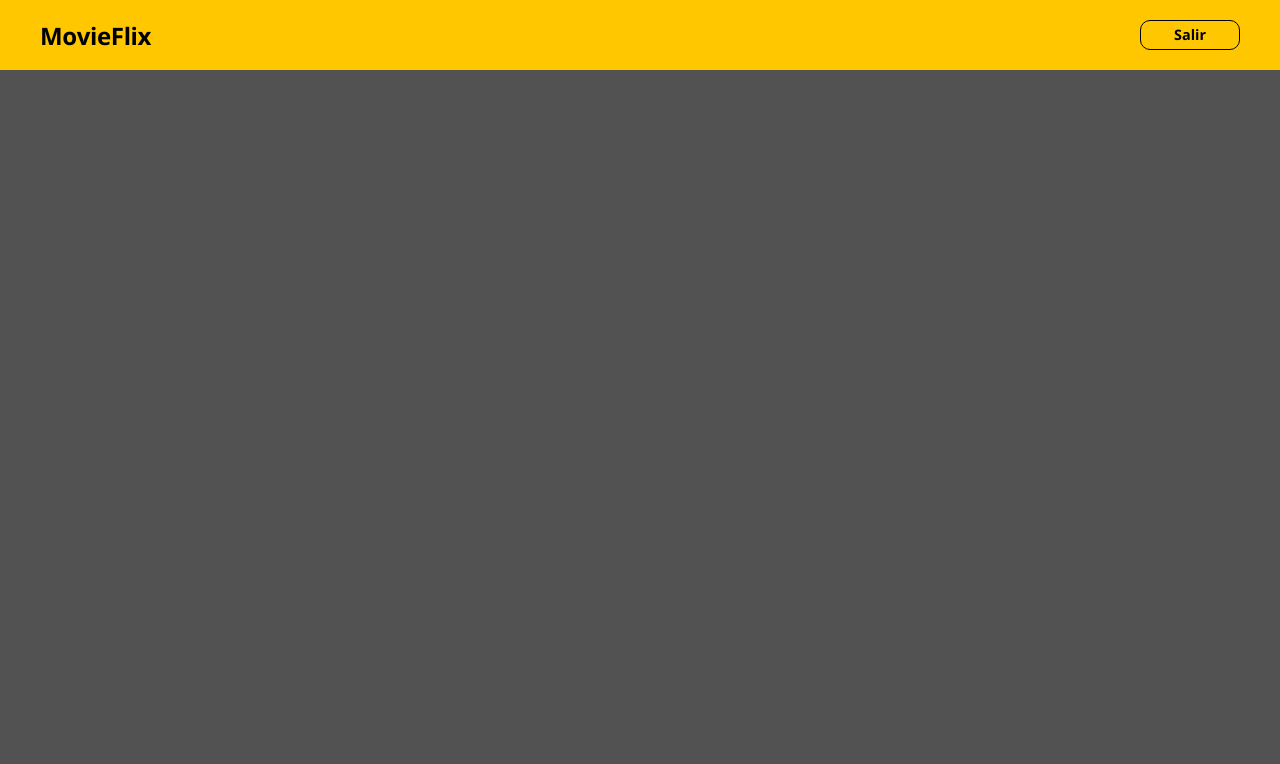
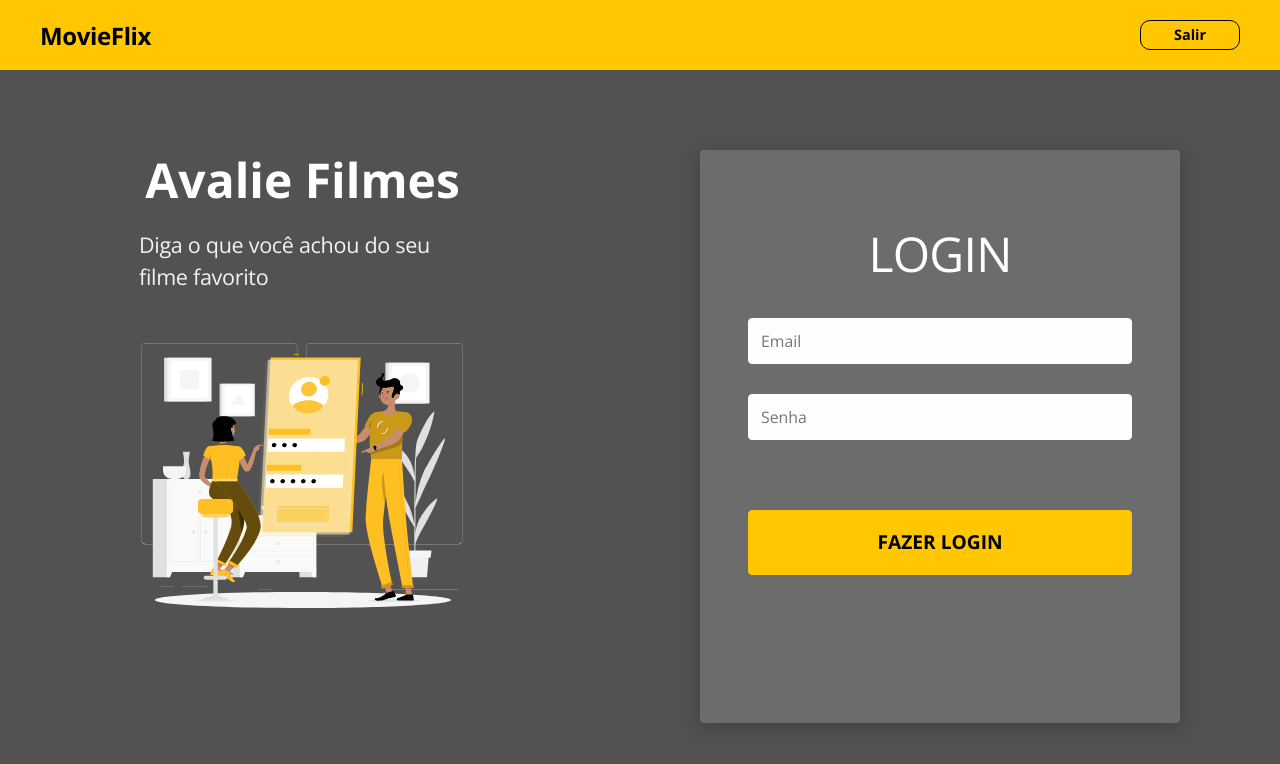
Before and after one commit to niltonsjr/movieflix, a React (Create React App) app in the folder frontend/: page /auth/login in a window 1280 px wide. Shown: the top 764 px of the page. Built offline with nearby package versions, Linux system fonts and the light colour scheme.

Commit message:
adding paths for auth page and login card and splitting login card from auth page

```diff
--- a/frontend/src/Routes.tsx
+++ b/frontend/src/Routes.tsx
@@ -1,7 +1,8 @@
 import Navbar from 'components/Navbar';
-import Login from 'pages/Login';
+import Auth from 'pages/Auth';
 import MovieCatalog from 'pages/MovieCatalog';
 import MovieDescription from 'pages/MovieDescription';
+import { Redirect } from 'react-router-dom';
 
 import { BrowserRouter, Route, Switch } from 'react-router-dom';
 
@@ -9,8 +10,13 @@ const Routes = () => (
   <BrowserRouter>
     <Navbar />
     <Switch>
+    <Redirect from="/" to="/auth/login" exact />
       <Route path="/" exact>
-        <Login />
+        <Auth />
+      </Route>
+      <Redirect from="/auth" to="/auth/login" exact />
+      <Route path="/auth">
+        <Auth />
       </Route>
       <Route path="/movies" exact>
         <MovieCatalog />
--- a/frontend/src/pages/Login/index.tsx
+++ b/frontend/src/pages/Auth/Login/index.tsx
@@ -1,24 +1,14 @@
 import './styles.css';
-import { ReactComponent as MainImage } from 'assets/images/main-image.svg';
 import { Link } from 'react-router-dom';
 
 const Login = () => {
   return (
     <div className="login-container container-fluid">
-      <div className="login-content-container">
-        <h1>Avalie Filmes</h1>
-        <p>
-          Diga o que você achou do seu <br /> filme favorito
-        </p>
-        <div className="home-image-container">
-          <MainImage />
-        </div>
-      </div>
       <div className="login-card-container base-card">
         <h1>LOGIN</h1>
         <form className="login-form-container">
-          <input type="text" placeholder="Email" />
-          <input type="text" placeholder="Senha" />
+          <input type="text" name="email" placeholder="Email" />
+          <input type="text" name="password" placeholder="Senha" />
           <Link to="/movies">
             <button className="btn btn-primary" type="button">
               FAZER LOGIN
--- a/frontend/src/pages/Login/styles.css
+++ b/frontend/src/pages/Auth/Login/styles.css
@@ -5,10 +5,6 @@
   justify-content: space-around;
   font-size: 48px;
   min-width: 320px;
-}
-
-.login-content-container {
-  display: none;
 }
 
 .login-card-container {
@@ -53,7 +49,6 @@
 }
 
 @media (min-width: 992px) {
-
   .login-card-container {
     min-width: 480px;
     height: 573px;
@@ -75,32 +70,6 @@
     height: 65px;
     margin-top: 40px;
   }
-
-  .login-content-container {
-    display: unset;
-    margin: 81px auto auto 100px;
-    width: 381px;
-    margin-right: 40px;
-  }
-
-  .login-content-container h1 {
-    font-size: 1em;
-    text-align: center;
-    margin-bottom: 20px;
-  }
-
-  .login-content-container p {
-    font-size: 0.45em;
-    letter-spacing: -0.015em;
-    color: #f2f2f2;
-    font-weight: 300;
-    padding-left: 27px;
-    margin-bottom: 50px;
-  }
-
-  .home-image-container {
-    padding: 0;
-  }
 }
 
 @media (min-width: 1400px) {
--- /dev/null
+++ b/frontend/src/pages/Auth/index.tsx
@@ -0,0 +1,30 @@
+import { ReactComponent as MainImage } from 'assets/images/main-image.svg';
+import Login from 'pages/Auth/Login';
+
+import { Route, Switch } from 'react-router-dom';
+import './styles.css';
+
+const Auth = () => {
+  return (
+    <div className="auth-container container-fluid">
+      <div className="auth-banner-container">
+        <h1>Avalie Filmes</h1>
+        <p>
+          Diga o que você achou do seu <br /> filme favorito
+        </p>
+        <div className="home-image-container">
+          <MainImage />
+        </div>
+      </div>
+      <div className="auth-form-container">
+        <Switch>
+          <Route path="/auth/login">
+            <Login />
+          </Route>
+        </Switch>
+      </div>
+    </div>
+  );
+};
+
+export default Auth;
--- /dev/null
+++ b/frontend/src/pages/Auth/styles.css
@@ -0,0 +1,61 @@
+.auth-container {
+  display: flex;
+  flex-direction: row;
+  align-items: center;
+  justify-content: space-around;
+  font-size: 48px;
+  min-width: 320px;
+}
+
+.auth-banner-container {
+  display: none;
+}
+
+.auth-form-container {
+  display: flex;
+  flex-direction: column;
+  align-items: center;
+  width: 300px;
+  height: 464px;
+  margin: 80px 10px auto 10px;
+}
+
+@media (min-width: 992px) {
+  .auth-form-container {
+    min-width: 480px;
+    height: 573px;
+    margin: 40px 100px auto auto;
+  }
+
+  .auth-banner-container {
+    display: unset;
+    margin: 81px auto auto 100px;
+    width: 381px;
+    margin-right: 40px;
+  }
+
+  .auth-banner-container h1 {
+    font-size: 1em;
+    text-align: center;
+    margin-bottom: 20px;
+  }
+
+  .auth-banner-container p {
+    font-size: 0.45em;
+    letter-spacing: -0.015em;
+    color: #f2f2f2;
+    font-weight: 300;
+    padding-left: 27px;
+    margin-bottom: 50px;
+  }
+
+  .home-image-container {
+    padding: 0;
+  }
+}
+
+@media (min-width: 1400px) {
+  .auth-container {
+    max-width: 1400px;
+  }
+}
```
